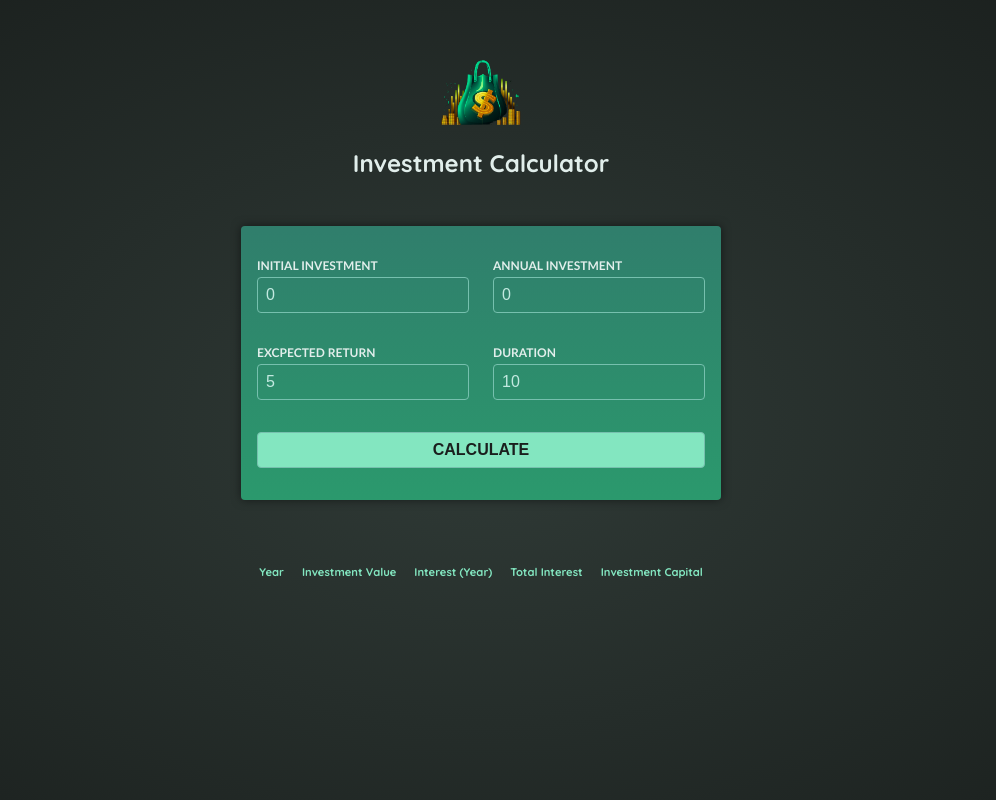
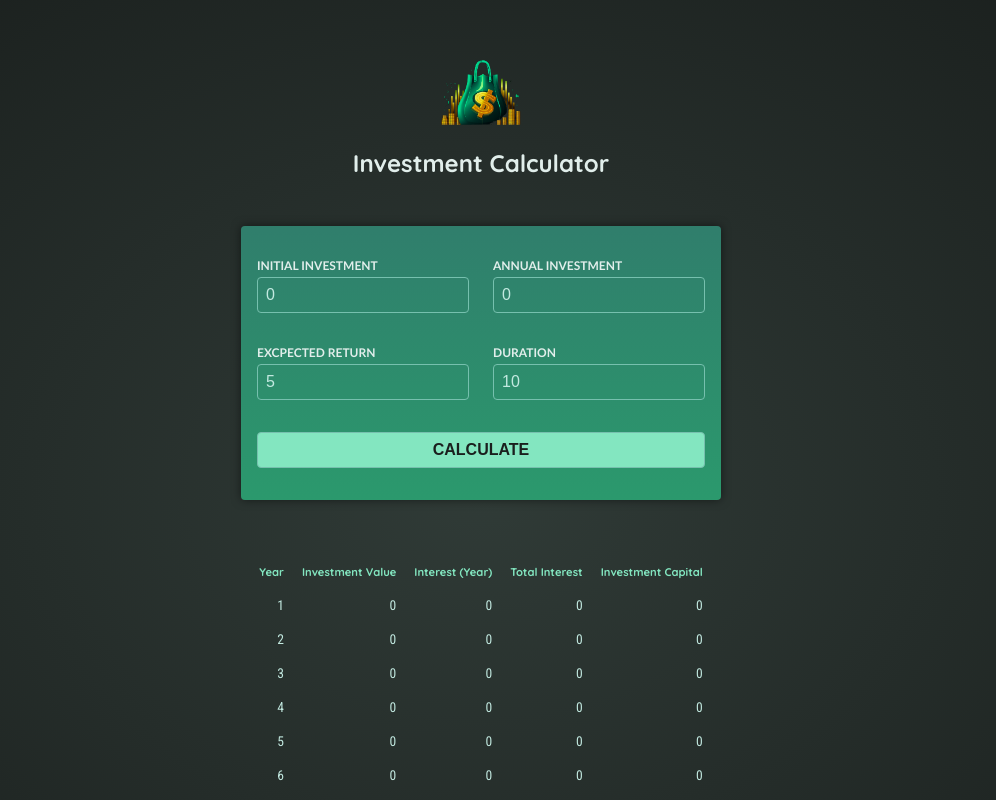
Before and after one commit to Somansh-Bodapati/Angular-Practice, an Angular app: page / in a window 1280 px wide. Both pictures are taken after a click on the button "CALCULATE". Shown: the top 800 px of the page, without its empty margins (159-1155 px from the left). Built offline with nearby package versions, Linux system fonts and the light colour scheme.

Commit message:
Added data model for output and working on table

```diff
--- a/src/app/investment-results/investment-results.component.html
+++ b/src/app/investment-results/investment-results.component.html
@@ -12,7 +12,15 @@
             </tr>
         </thead>
         <tbody>
-            @for (result of results; track result.year) {}
+            @for (result of results; track result.year) {
+                <tr>
+                    <td>{{ result.year }}</td>
+                    <td>{{ result.valueEndOfYear }}</td>
+                    <td>{{ result.interest }}</td>
+                    <td>{{ result.totalInterest }}</td>
+                    <td>{{ result.totalAmountInvested }}</td>
+                </tr>
+            }
         </tbody>
     </table>
 }
```
